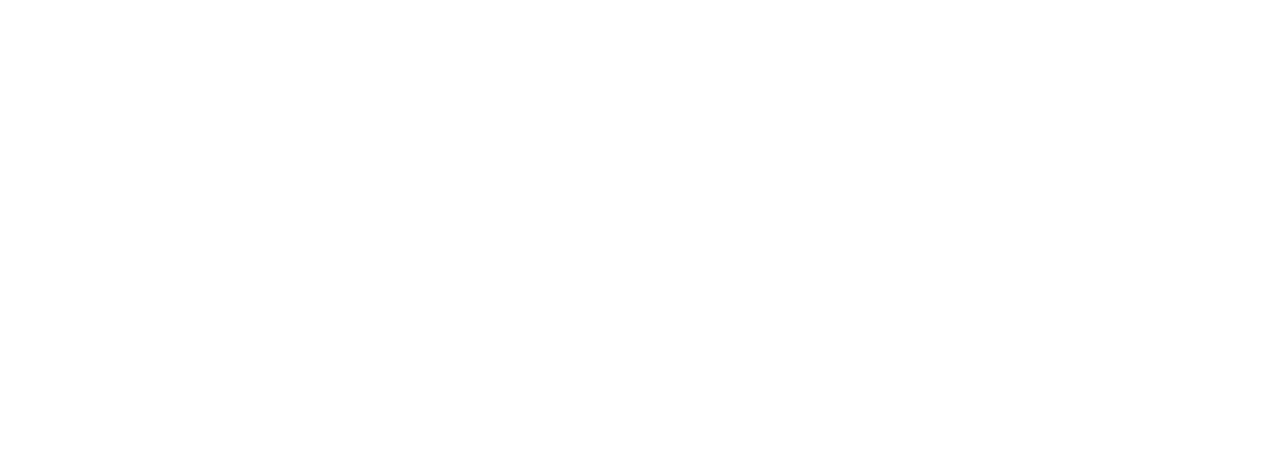
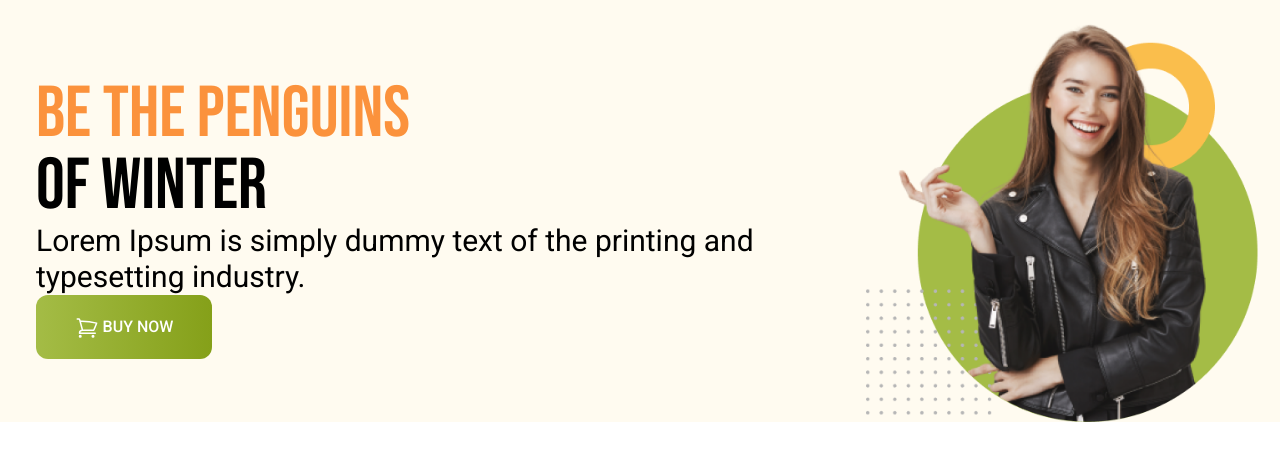
Before and after one commit to saju-79/tailwind-projects, a plain HTML site: page index.html in a window 1280 px wide. Drawn offline with nearby package versions, Linux system fonts and the light colour scheme.

Commit message:
my-first-commit

```diff
--- a/index.html
+++ b/index.html
@@ -4,10 +4,54 @@
     <meta charset="UTF-8">
     <meta name="viewport" content="width=device-width, initial-scale=1.0">
     <title>Document</title>
+    <link rel="preconnect" href="https://fonts.googleapis.com">
+<link rel="preconnect" href="https://fonts.gstatic.com" crossorigin>
+<link href="https://fonts.googleapis.com/css2?family=Bebas+Neue&family=Roboto:ital,wght@0,100..900;1,100..900&display=swap" rel="stylesheet">
+
+    <script src="https://cdn.tailwindcss.com"></script>
+    <style>
+        .bebas-neue {
+  font-family: "Bebas Neue", serif;
+  font-weight: 400;
+  font-style: normal;
+}
+
+
+.roboto{
+  font-family: "Roboto", serif;
+  font-optical-sizing: auto;
+  font-weight: <weight>;
+  font-style: normal;
+  font-variation-settings:
+    "wdth" 100;
+}
+
+
+    </style>
 </head>
-<body>
-    <header>
 
+<body class=" roboto">
+    <header class="bg-[#FFFBF0] pl-4  gap-y-2">
+  <nav>
+
+  </nav>
+        <div class=" md:flex pl-5 pr-5 pt-4 md:items-center md:justify-around ">
+            <div class=" gap-y-3 ">
+                <h3 class="text-7xl uppercase bebas-neue "> <span class=" text-orange-400">Be the Penguins</span> <br> <span>of Winter</span></h3>
+                <p class="text-3xl text[#3E3E3E]"> Lorem Ipsum is simply dummy text of the printing
+                    and typesetting industry.</p>
+
+                    <button class=" gap-y-4
+                     bg-gradient-to-r from-[#A4BC46] to-[#85A019] px-8 py-5 rounded-xl w-44 h-16 font-medium text-white  ">
+                        <svg xmlns="http://www.w3.org/2000/svg" fill="none" viewBox="0 0 24 24" stroke-width="1.5" stroke="currentColor" class="size-6 inline text-white ">
+                            <path stroke-linecap="round" stroke-linejoin="round" d="M2.25 3h1.386c.51 0 .955.343 1.087.835l.383 1.437M7.5 14.25a3 3 0 0 0-3 3h15.75m-12.75-3h11.218c1.121-2.3 2.1-4.684 2.924-7.138a60.114 60.114 0 0 0-16.536-1.84M7.5 14.25 5.106 5.272M6 20.25a.75.75 0 1 1-1.5 0 .75.75 0 0 1 1.5 0Zm12.75 0a.75.75 0 1 1-1.5 0 .75.75 0 0 1 1.5 0Z" />
+                          </svg>
+                          BUY NOW</button>
+            </div>
+            <div class="">
+                <img src="images/model.png" alt="">
+            </div>
+        </div>
     </header>
     <main>
 
--- /dev/null
+++ b/tailwind.config.js
@@ -0,0 +1,8 @@
+/** @type {import('tailwindcss').Config} */
+module.exports = {
+    content: ["./src/**/*.{html,js}"],
+    theme: {
+      extend: {},
+    },
+    plugins: [],
+  }
```
